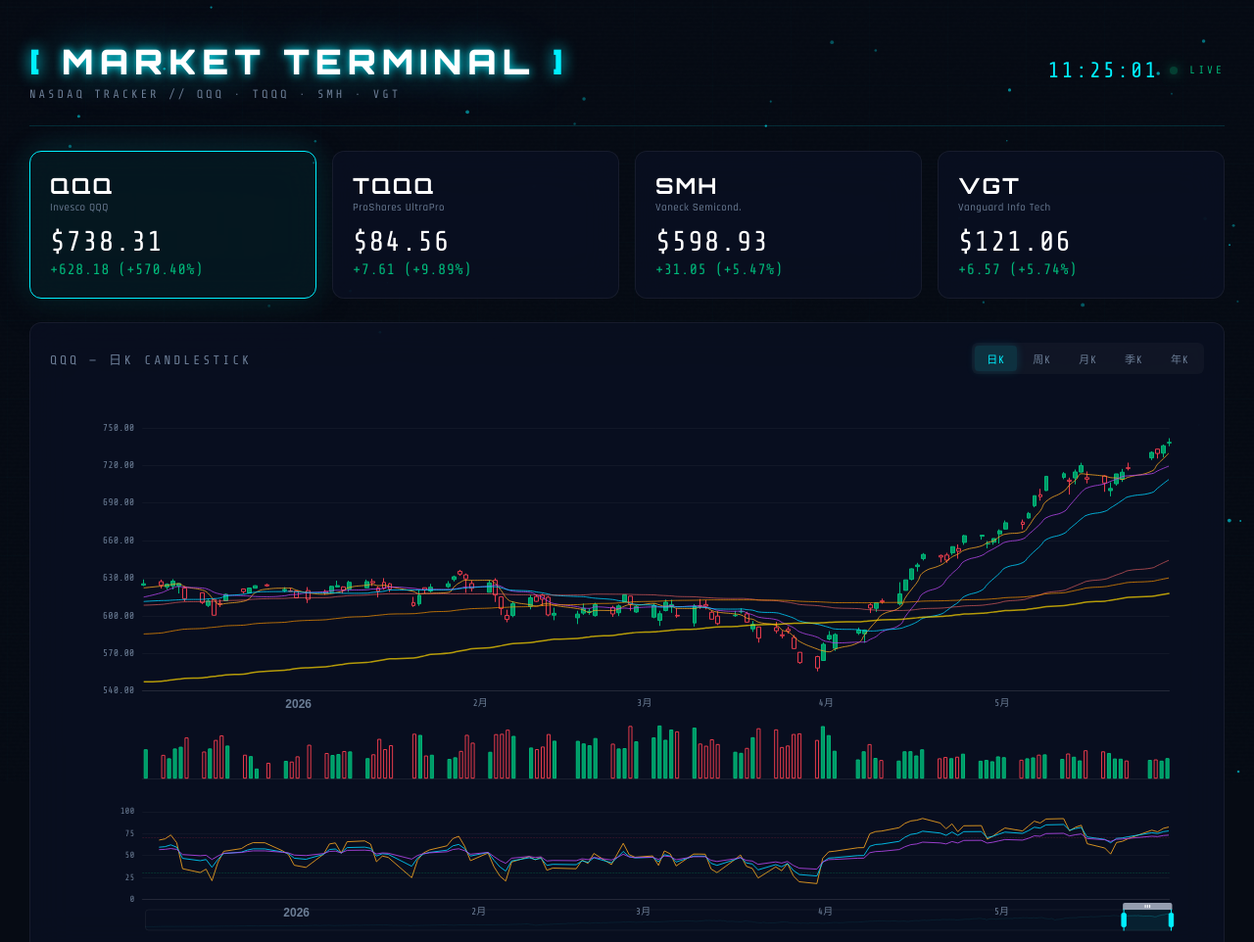
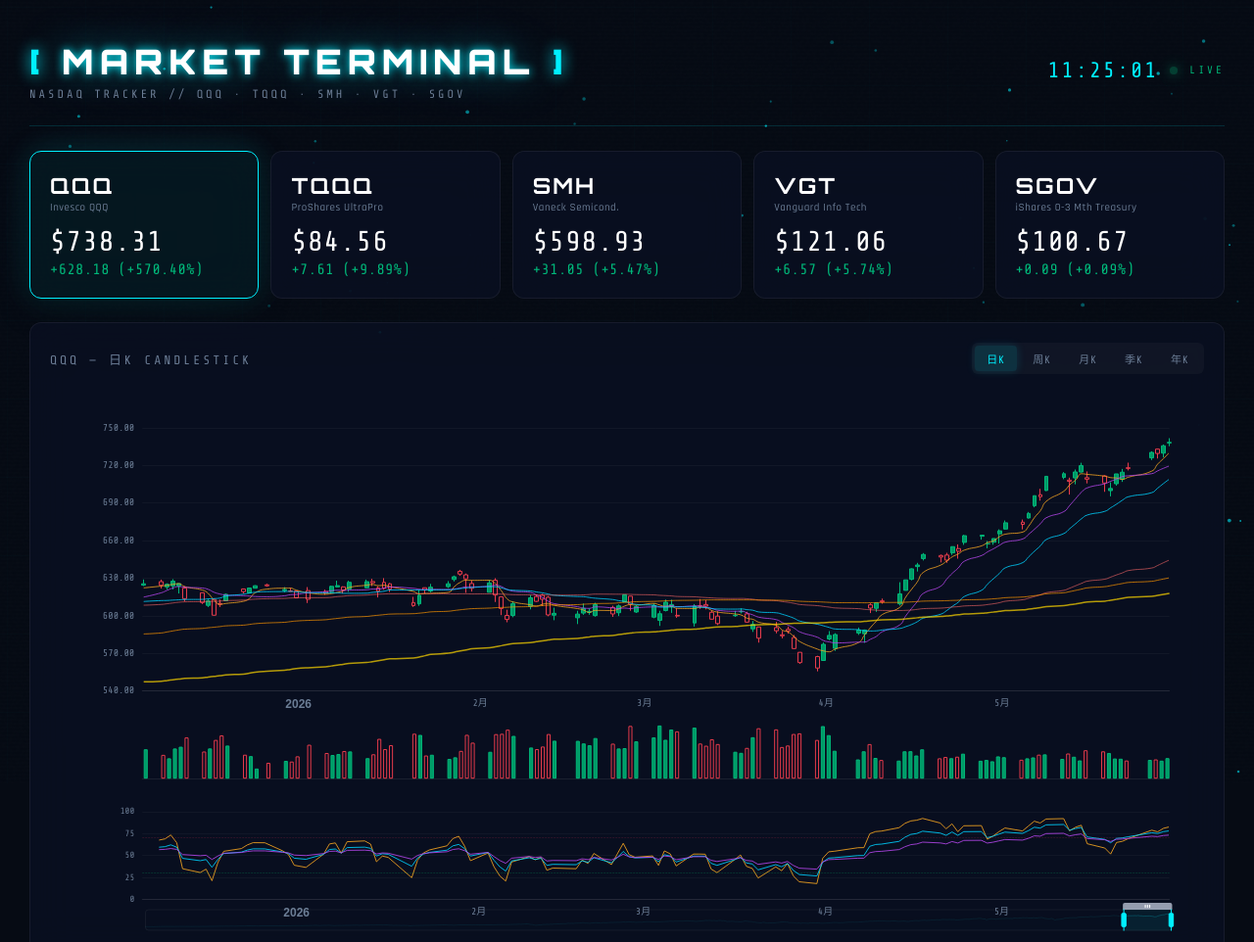
Before and after one commit to siegfriedre/qqq, a plain HTML site: page index.html in a window 1280 px wide. Shown: the top 962 px of the page at 98% size. Drawn offline with nearby package versions, Linux system fonts and the light colour scheme; animation ran at ten frames a second.

Commit message:
Add SGOV to chart display with card

```diff
--- a/css/style.css
+++ b/css/style.css
@@ -152,8 +152,8 @@
 
 .stock-cards {
     display: grid;
-    grid-template-columns: repeat(4, 1fr);
-    gap: 16px;
+    grid-template-columns: repeat(5, 1fr);
+    gap: 12px;
     margin-bottom: 24px;
 }
 
@@ -427,7 +427,7 @@
 
 @media (max-width: 1200px) {
     .stock-cards {
-        grid-template-columns: repeat(2, 1fr);
+        grid-template-columns: repeat(3, 1fr);
     }
     .stats-row {
         grid-template-columns: repeat(4, 1fr);
--- a/index.html
+++ b/index.html
@@ -21,7 +21,7 @@
                     <span class="title-text">MARKET TERMINAL</span>
                     <span class="title-bracket">]</span>
                 </h1>
-                <span class="subtitle">NASDAQ TRACKER // QQQ · TQQQ · SMH · VGT</span>
+                <span class="subtitle">NASDAQ TRACKER // QQQ · TQQQ · SMH · VGT · SGOV</span>
             </div>
             <div class="header-right">
                 <div class="clock" id="clock">--:--:--</div>
@@ -65,6 +65,15 @@
                 </div>
                 <div class="card-price" id="price-VGT">--</div>
                 <div class="card-change" id="change-VGT">--</div>
+                <div class="card-glow"></div>
+            </div>
+            <div class="card" data-symbol="SGOV">
+                <div class="card-header">
+                    <span class="card-symbol">SGOV</span>
+                    <span class="card-name">iShares 0-3 Mth Treasury</span>
+                </div>
+                <div class="card-price" id="price-SGOV">--</div>
+                <div class="card-change" id="change-SGOV">--</div>
                 <div class="card-glow"></div>
             </div>
         </div>
--- a/js/app.js
+++ b/js/app.js
@@ -1,7 +1,7 @@
 (function () {
     'use strict';
 
-    const SYMBOLS = ['QQQ', 'TQQQ', 'SMH', 'VGT'];
+    const SYMBOLS = ['QQQ', 'TQQQ', 'SMH', 'VGT', 'SGOV'];
     const BT_SYMBOLS = ['QQQ', 'TQQQ', 'SMH', 'VGT', 'SGOV'];
     const CACHE_KEY = 'stock_data_cache';
     const CACHE_EXPIRY = 4 * 60 * 60 * 1000;
```
